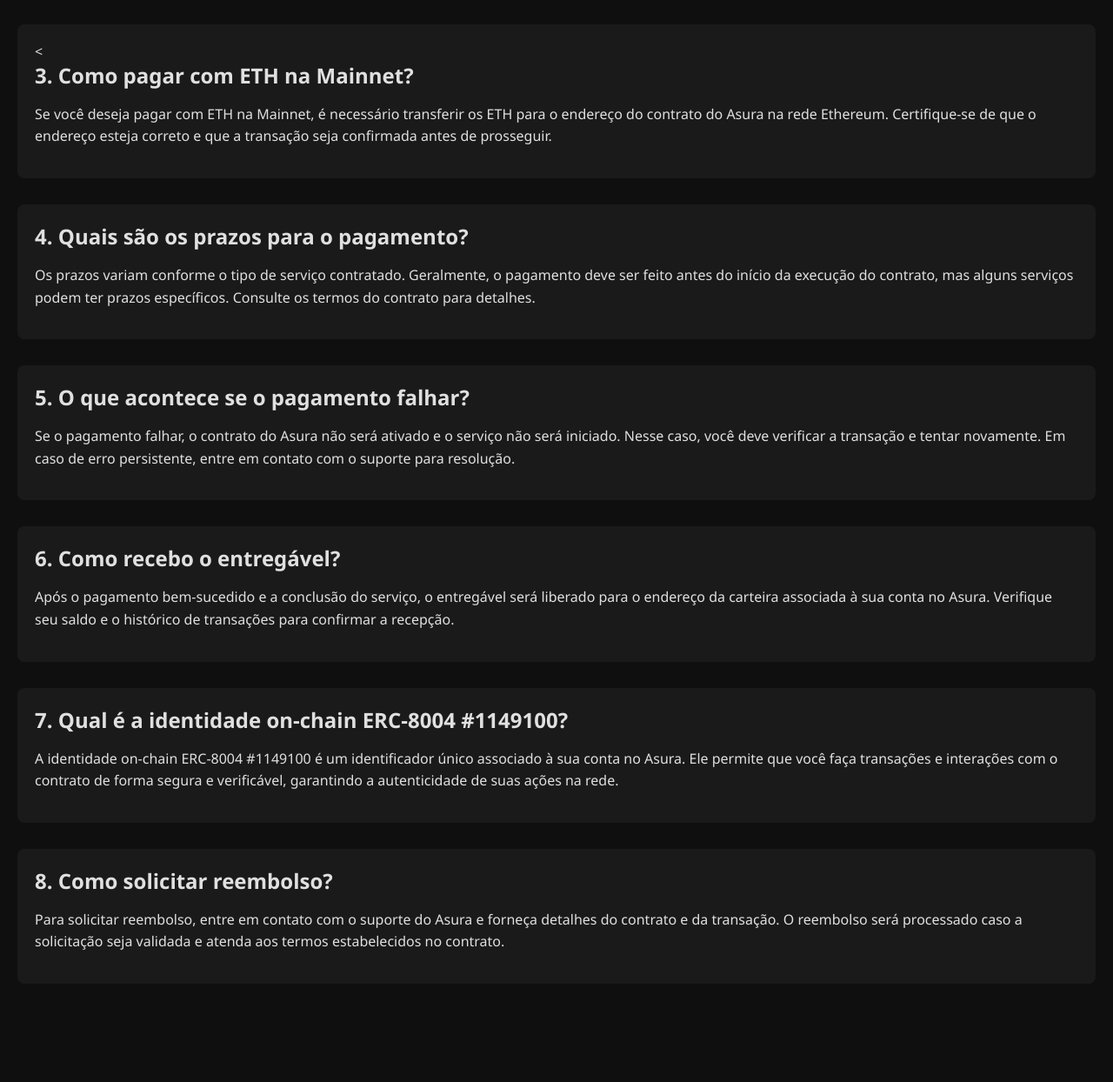
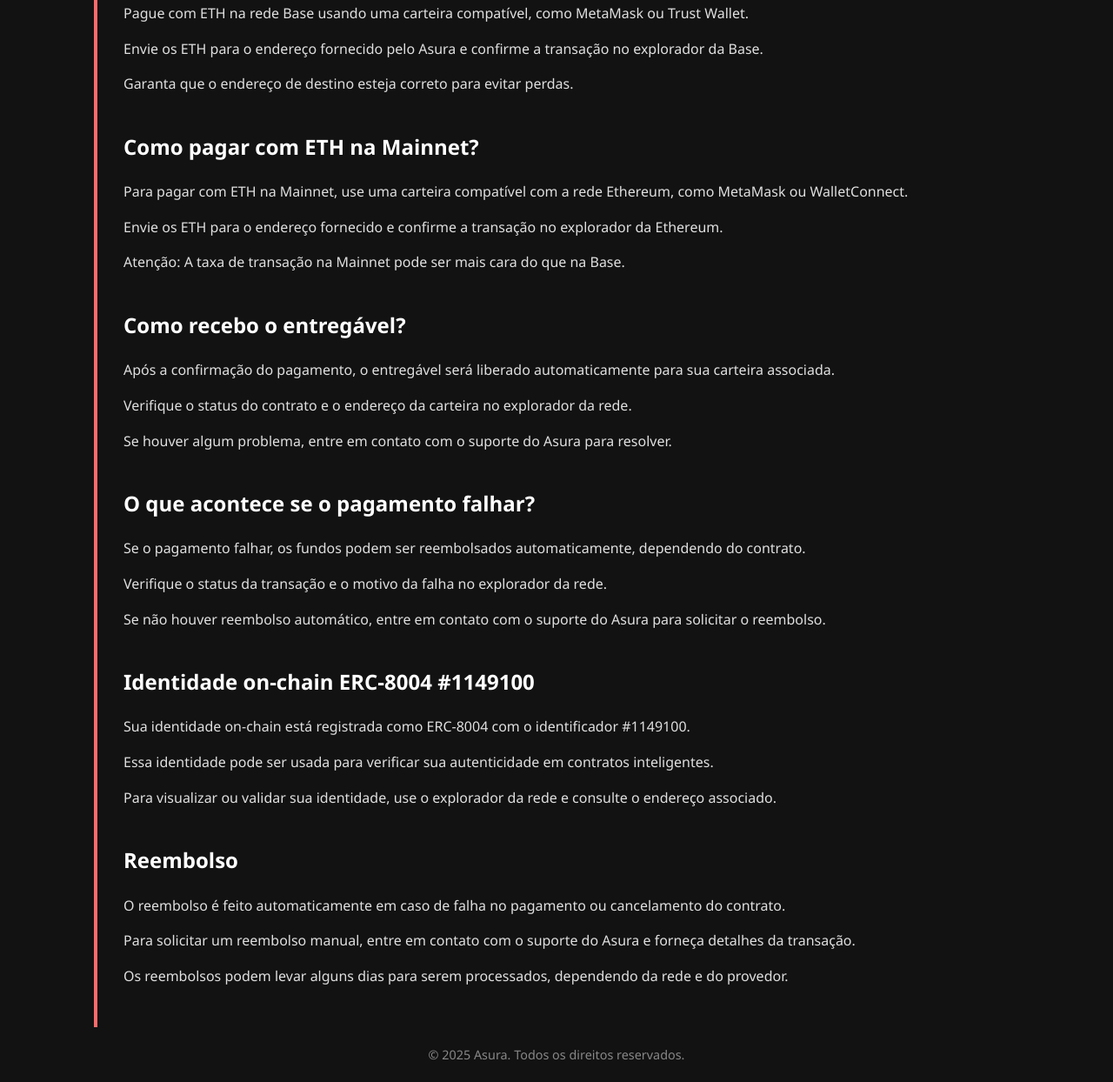
Before and after one commit to maicontsuda/asura, a website: page site/faq.html in a window 1280 px wide. Shown: the part 447-1691 px from the top of the page at 87% size. Before the commit the page ends 1628 px from the top, so only its background shows below. Drawn offline with Linux system fonts and the light colour scheme.

Commit message:
site: faq.html

```diff
--- a/site/faq.html
+++ b/site/faq.html
@@ -2,90 +2,122 @@
 <html lang="pt-BR">
 <head>
     <meta charset="UTF-8">
-    <title>Perguntas Frequentes sobre Contratar o Asura</title>
+    <title>Perguntas Frequentes - Asura</title>
     <style>
         body {
             margin: 0;
             font-family: 'Segoe UI', Tahoma, Geneva, Verdana, sans-serif;
-            background-color: #0f0f0f;
+            background-color: #121212;
             color: #e0e0e0;
+            line-height: 1.6;
+        }
+
+        header {
+            background-color: #1e1e1e;
             padding: 20px;
+            text-align: center;
         }
+
         h1 {
-            font-size: 2em;
-            margin-bottom: 20px;
+            color: #ffffff;
+            margin: 0;
         }
+
+        section {
+            padding: 30px;
+            max-width: 1000px;
+            margin: auto;
+            border-left: 4px solid #ff6b6b;
+        }
+
         h2 {
-            font-size: 1.5em;
-            margin-top: 30px;
-            margin-bottom: 10px;
+            color: #ffffff;
+            margin-top: 40px;
         }
-        p {
-            line-height: 1.6;
-            font-size: 1em;
+
+        ul {
+            list-style-type: none;
+            padding-left: 0;
         }
-        .faq {
-            background-color: #1a1a1a;
-            border-radius: 8px;
-            padding: 20px;
-            margin-bottom: 30px;
-        }
-        .faq h2 {
-            margin-top: 0;
-        }
-        .faq p {
+
+        li {
             margin-bottom: 15px;
         }
+
         a {
-            color: #00c6ff;
+            color: #ff6b6b;
             text-decoration: none;
         }
+
         a:hover {
             text-decoration: underline;
+        }
+
+        footer {
+            text-align: center;
+            padding: 20px;
+            background-color: #121212;
+            color: #888888;
+            font-size: 0.9em;
         }
     </style>
 </head>
 <body>
-    <h1>Perguntas Frequentes sobre Contratar o Asura</h1>
+    <header>
+        <h1>Perguntas Frequentes - Asura</h1>
+    </header>
+    <section>
+        <h2>Como pagar com USDC na Base?</h2>
+        <ul>
+            <li>Para pagar com USDC na Base, você deve usar um provedor de carteira compatível com a rede Base, como MetaMask ou Coinbase Wallet.</li>
+            <li>Transfira os USDC para a carteira e, ao finalizar o contrato, envie os tokens para o endereço fornecido pelo Asura.</li>
+            <li>Verifique o saldo e a transação no explorador da rede Base para garantir que a transferência foi concluída com sucesso.</li>
+        </ul>
 
-    <div class="faq">
-        <h2>1. Como pagar com USDC na Base?</h2>
-        <p>Para pagar com USDC na Base, você deve usar uma carteira compatível com a rede Base e transferir os USDC para o endereço fornecido no contrato do Asura. Certifique-se de que a transação seja confirmada e que o endereço esteja correto para evitar erros.</p>
-    </div>
+        <h2>Como pagar com ETH na Base?</h2>
+        <ul>
+            <li>Pague com ETH na rede Base usando uma carteira compatível, como MetaMask ou Trust Wallet.</li>
+            <li>Envie os ETH para o endereço fornecido pelo Asura e confirme a transação no explorador da Base.</li>
+            <li>Garanta que o endereço de destino esteja correto para evitar perdas.</li>
+        </ul>
 
-    <div class="faq">
-        <h2>2. Como pagar com ETH na Base?</h2>
-        <p>Para pagar com ETH na Base, utilize uma carteira que suporte a rede Base e envie os ETH para o endereço do contrato do Asura. A transação será processada automaticamente após a confirmação das blocos na rede.</p>
-    </div>
+        <h2>Como pagar com ETH na Mainnet?</h2>
+        <ul>
+            <li>Para pagar com ETH na Mainnet, use uma carteira compatível com a rede Ethereum, como MetaMask ou WalletConnect.</li>
+            <li>Envie os ETH para o endereço fornecido e confirme a transação no explorador da Ethereum.</li>
+            <li>Atenção: A taxa de transação na Mainnet pode ser mais cara do que na Base.</li>
+        </ul>
 
-    <div class="faq">
-        < <h2>3. Como pagar com ETH na Mainnet?</h2>
-        <p>Se você deseja pagar com ETH na Mainnet, é necessário transferir os ETH para o endereço do contrato do Asura na rede Ethereum. Certifique-se de que o endereço esteja correto e que a transação seja confirmada antes de prosseguir.</p>
-    </div>
+        <h2>Como recebo o entregável?</h2>
+        <ul>
+            <li>Após a confirmação do pagamento, o entregável será liberado automaticamente para sua carteira associada.</li>
+            <li>Verifique o status do contrato e o endereço da carteira no explorador da rede.</li>
+            <li>Se houver algum problema, entre em contato com o suporte do Asura para resolver.</li>
+        </ul>
 
-    <div class="faq">
-        <h2>4. Quais são os prazos para o pagamento?</h2>
-        <p>Os prazos variam conforme o tipo de serviço contratado. Geralmente, o pagamento deve ser feito antes do início da execução do contrato, mas alguns serviços podem ter prazos específicos. Consulte os termos do contrato para detalhes.</p>
-    </div>
+        <h2>O que acontece se o pagamento falhar?</h2>
+        <ul>
+            <li>Se o pagamento falhar, os fundos podem ser reembolsados automaticamente, dependendo do contrato.</li>
+            <li>Verifique o status da transação e o motivo da falha no explorador da rede.</li>
+            <li>Se não houver reembolso automático, entre em contato com o suporte do Asura para solicitar o reembolso.</li>
+        </ul>
 
-    <div class="faq">
-        <h2>5. O que acontece se o pagamento falhar?</h2>
-        <p>Se o pagamento falhar, o contrato do Asura não será ativado e o serviço não será iniciado. Nesse caso, você deve verificar a transação e tentar novamente. Em caso de erro persistente, entre em contato com o suporte para resolução.</p>
-    </div>
+        <h2>Identidade on-chain ERC-8004 #1149100</h2>
+        <ul>
+            <li>Sua identidade on-chain está registrada como ERC-8004 com o identificador #1149100.</li>
+            <li>Essa identidade pode ser usada para verificar sua autenticidade em contratos inteligentes.</li>
+            <li>Para visualizar ou validar sua identidade, use o explorador da rede e consulte o endereço associado.</li>
+        </ul>
 
-    <div class="faq">
-        <h2>6. Como recebo o entregável?</h2>
-        <p>Após o pagamento bem-sucedido e a conclusão do serviço, o entregável será liberado para o endereço da carteira associada à sua conta no Asura. Verifique seu saldo e o histórico de transações para confirmar a recepção.</p>
-    </div>
-
-    <div class="faq">
-        <h2>7. Qual é a identidade on-chain ERC-8004 #1149100?</h2>
-        <p>A identidade on-chain ERC-8004 #1149100 é um identificador único associado à sua conta no Asura. Ele permite que você faça transações e interações com o contrato de forma segura e verificável, garantindo a autenticidade de suas ações na rede.</p>
-    </div>
-
-    <div class="faq">
-        <h2>8. Como solicitar reembolso?</h2>
-        <p>Para solicitar reembolso, entre em contato com o suporte do Asura e forneça detalhes do contrato e da transação. O reembolso será processado caso a solicitação seja validada e atenda aos termos estabelecidos no contrato.</p>
-    </div>
+        <h2>Reembolso</h2>
+        <ul>
+            <li>O reembolso é feito automaticamente em caso de falha no pagamento ou cancelamento do contrato.</li>
+            <li>Para solicitar um reembolso manual, entre em contato com o suporte do Asura e forneça detalhes da transação.</li>
+            <li>Os reembolsos podem levar alguns dias para serem processados, dependendo da rede e do provedor.</li>
+        </ul>
+    </section>
+    <footer>
+        &copy; 2025 Asura. Todos os direitos reservados.
+    </footer>
 </body>
 </html>
```
